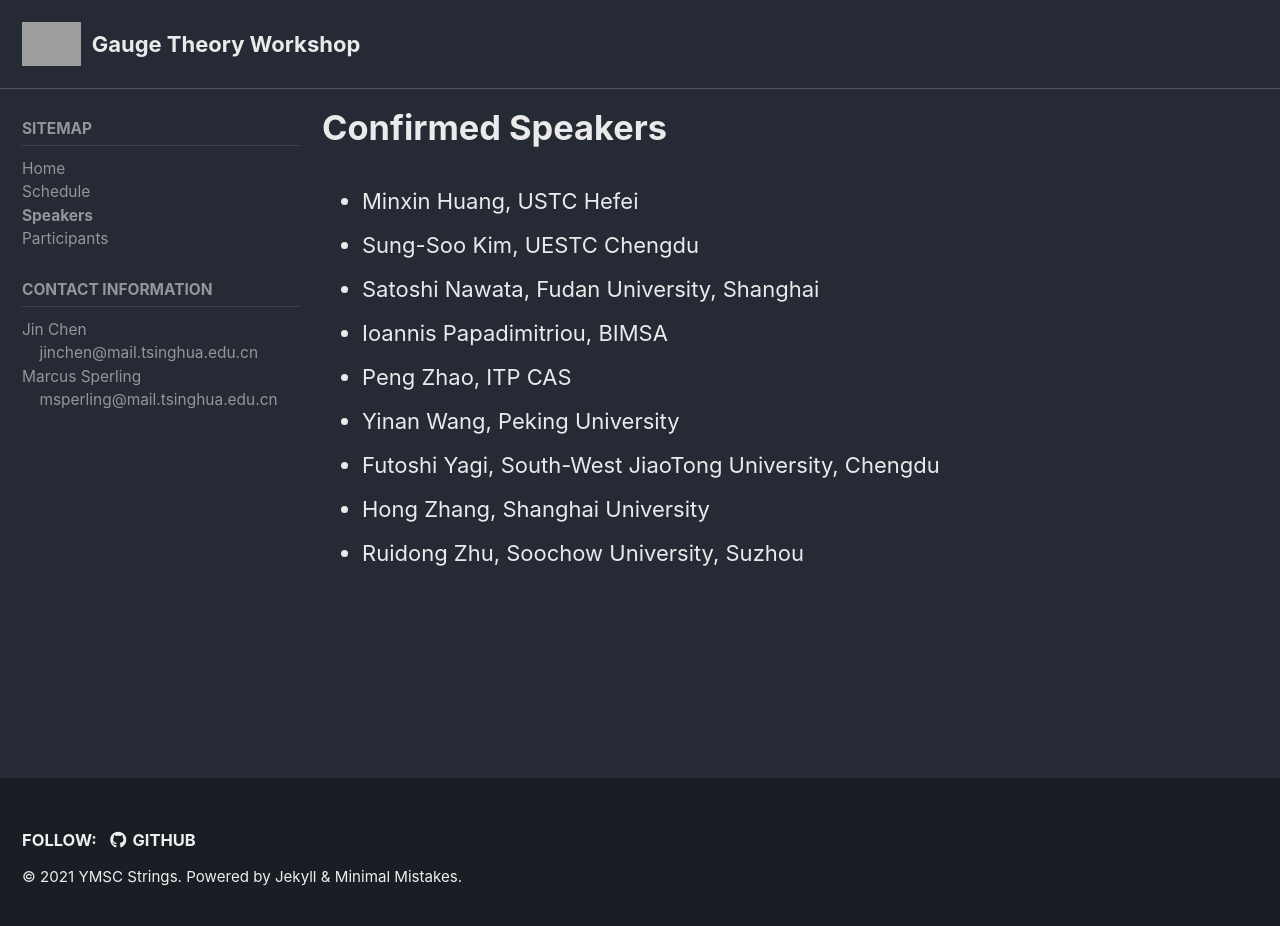
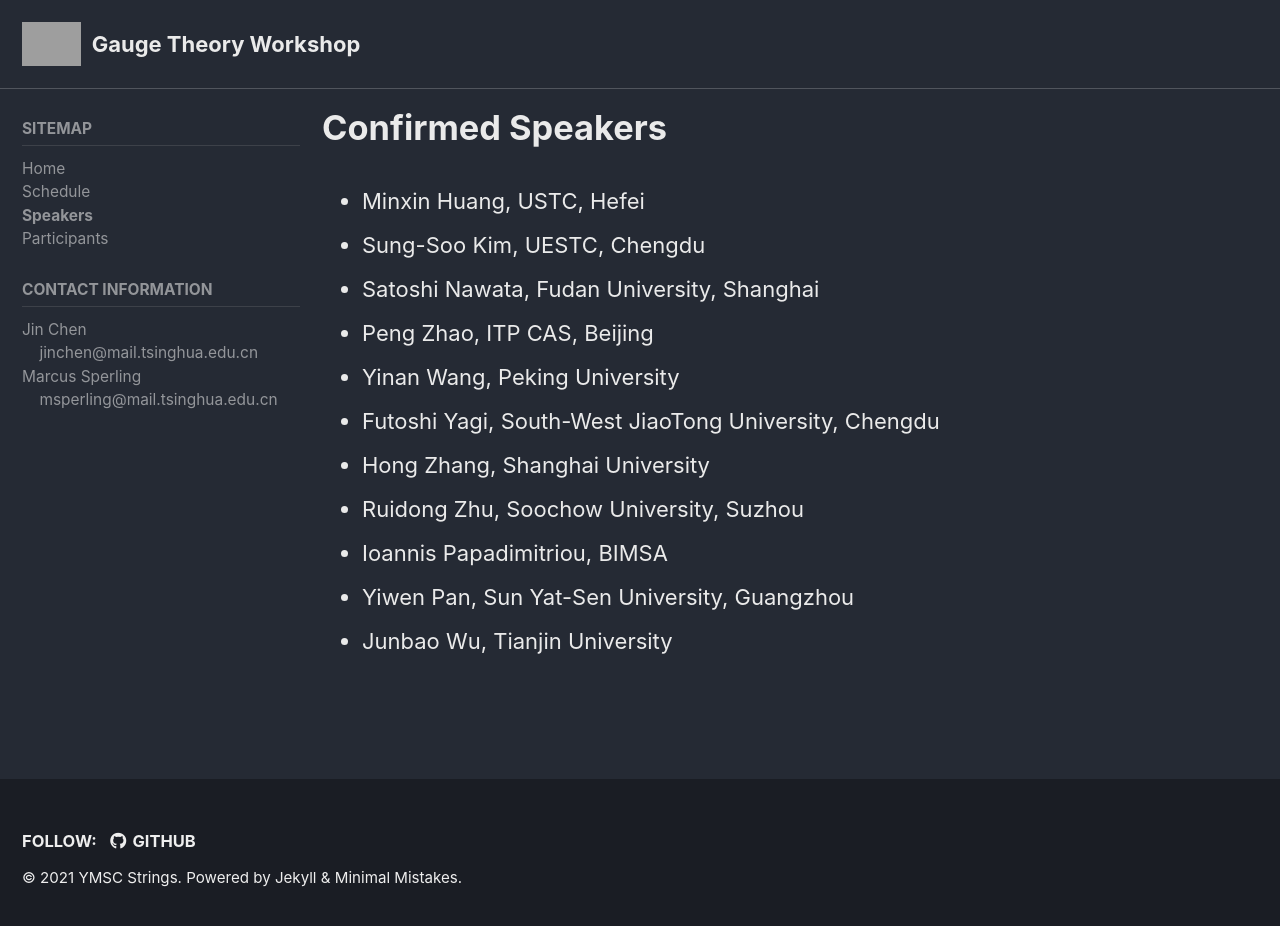
Before and after one commit to ymsc-strings/gauge-theory-workshop-sept-2021, a Jekyll site: the page built from _pages/speakers.md, in a window 1280 px wide and 933 px high. Shown: the top 926 px of the window. Built offline with Jekyll 4.4.1, drawn with Linux system fonts in a browser that asks for light colours; cached includes are drawn as plain includes.

Commit message:
update speakers

```diff
--- a/_data/navigation.yml
+++ b/_data/navigation.yml
@@ -32,12 +32,14 @@ contact:
             mail: "msperling@mail.tsinghua.edu.cn"
 
 speakers:
-  - name: Minxin Huang, USTC Hefei
-  - name: Sung-Soo Kim, UESTC Chengdu
+  - name: Minxin Huang, USTC, Hefei
+  - name: Sung-Soo Kim, UESTC, Chengdu
   - name: Satoshi Nawata, Fudan University, Shanghai
-  - name: Ioannis Papadimitriou, BIMSA
-  - name: Peng Zhao, ITP CAS
+  - name: Peng Zhao, ITP CAS, Beijing
   - name: Yinan Wang, Peking University
   - name: Futoshi Yagi, South-West JiaoTong University, Chengdu
   - name: Hong Zhang, Shanghai University
   - name: Ruidong Zhu, Soochow University, Suzhou
+  - name: Ioannis Papadimitriou, BIMSA
+  - name: Yiwen Pan, Sun Yat-Sen University, Guangzhou
+  - name: Junbao Wu, Tianjin University
```
